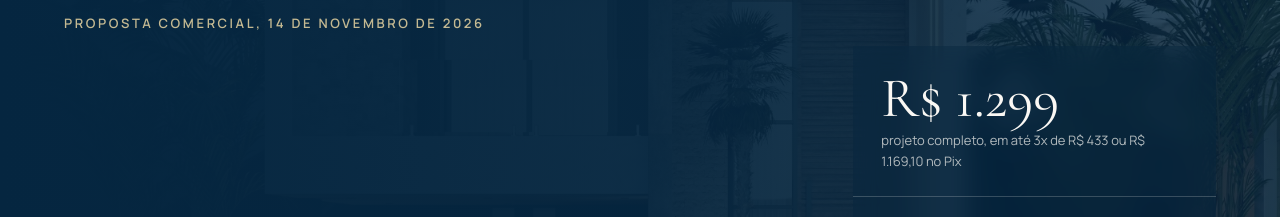
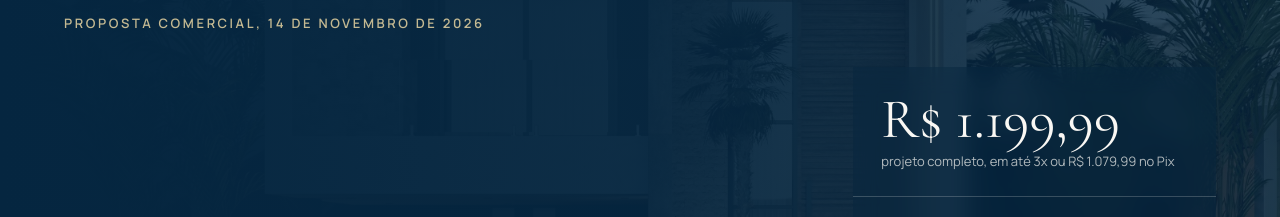
Before and after one commit to LeonardoSenerine/Idear-empreendimentos, a Next.js app: page /orcamento in a window 1280 px wide. Shown: the part 188-405 px from the top of the page. Built offline with nearby package versions, Linux system fonts and the light colour scheme; no server answers.

Commit message:
Proposta passa a R$ 1.199,99
- Projeto em até 3x (R$ 400,00, R$ 400,00 e R$ 399,99) ou R$ 1.079,99 no Pix
- Itens: site R$ 649,99, guia R$ 350, coleção R$ 200
- Capa de link e textos alternativos com o novo valor

Co-Authored-By: Claude Opus 5.5 <noreply@anthropic.com>

```diff
--- a/content/orcamento.ts
+++ b/content/orcamento.ts
@@ -17,13 +17,13 @@ export const orcamento = {
     whatsapp: "5518997307852",
     whatsappRotulo: "(18) 99730-7852",
   },
-  total: "R$ 1.299",
+  total: "R$ 1.199,99",
   /** formas de pagamento do projeto, em uma linha (topo da página e capa de link) */
-  pagamentoCurto: "em até 3x de R$ 433 ou R$ 1.169,10 no Pix",
+  pagamentoCurto: "em até 3x ou R$ 1.079,99 no Pix",
   manutencao: "R$ 150/mês",
 
   apresentacao: [
-    "Proposta para a Idear Empreendimentos: site institucional sob medida, guia da marca e a coleção de 39 posts de lançamento por R$ 1.299, em até 3x ou com 10% de desconto no Pix, mais a manutenção do site por R$ 150/mês.",
+    "Proposta para a Idear Empreendimentos: site institucional sob medida, guia da marca e a coleção de 39 posts de lançamento por R$ 1.199,99, em até 3x ou com 10% de desconto no Pix, mais a manutenção do site por R$ 150/mês.",
     "O objetivo é um só: quem procura casa de alto padrão em Itatiba precisa conhecer a Idear, confiar em quem constrói e agendar uma visita. Tudo nesta proposta serve a esse caminho.",
   ],
 
@@ -115,20 +115,20 @@ export const orcamento = {
 
   investimento: {
     texto:
-      "O projeto sai por R$ 1.299: site institucional, guia da marca e coleção de lançamento, em até 3x ou com 10% de desconto no Pix. A manutenção do site é opcional, por R$ 150/mês.",
+      "O projeto sai por R$ 1.199,99: site institucional, guia da marca e coleção de lançamento, em até 3x ou com 10% de desconto no Pix. A manutenção do site é opcional, por R$ 150/mês.",
     itens: [
-      ["Site institucional", "Home da Idear, página da casa à venda, 404, vídeo de abertura, SEO, capas de compartilhamento e publicação", "R$ 699"],
-      ["Guia da marca", "Paleta, tipografia, regras do logo, tom de voz, regras de imagem e página do guia", "R$ 400"],
+      ["Site institucional", "Home da Idear, página da casa à venda, 404, vídeo de abertura, SEO, capas de compartilhamento e publicação", "R$ 649,99"],
+      ["Guia da marca", "Paleta, tipografia, regras do logo, tom de voz, regras de imagem e página do guia", "R$ 350"],
       ["Coleção de lançamento", "12 posts, carrossel de 6 slides, 13 stories e 8 capas de destaque", "R$ 200"],
     ] as [string, string, string][],
-    totalLinha: ["Projeto completo", "As três frentes acima", "R$ 1.299"] as [string, string, string],
+    totalLinha: ["Projeto completo", "As três frentes acima", "R$ 1.199,99"] as [string, string, string],
     mensalLinha: ["Manutenção mensal (opcional)", "Atualizações, backup, pequenos ajustes e troca da casa à venda", "R$ 150/mês"] as [string, string, string],
     observacao: "Valores pensados para fechar o projeto agora, abaixo da média de mercado para o mesmo conjunto de serviços.",
     manutencao:
       "Manutenção mensal (opcional, após a entrega): R$ 150/mês. Inclui atualizações, backup, troca de fotos, textos e valores, pequenos ajustes e a troca da casa à venda quando a próxima for lançada. Social media (criação de posts recorrentes, publicação e gestão do perfil) não faz parte deste orçamento.",
     pagamento: [
-      "Projeto: em até 3x de R$ 433, sendo a primeira na aprovação e a última na entrega final.",
-      "À vista no Pix: 10% de desconto no projeto, R$ 1.169,10.",
+      "Projeto: em até 3x (R$ 400,00, R$ 400,00 e R$ 399,99), sendo a primeira na aprovação e a última na entrega final.",
+      "À vista no Pix: 10% de desconto no projeto, R$ 1.079,99.",
       "Manutenção: paga todo mês, a partir da entrega do projeto.",
     ],
   },
```
Also changed, not shown: app/orcamento/opengraph-image.alt.txt, app/orcamento/opengraph-image.jpg, app/orcamento/twitter-image.alt.txt, app/orcamento/twitter-image.jpg.
